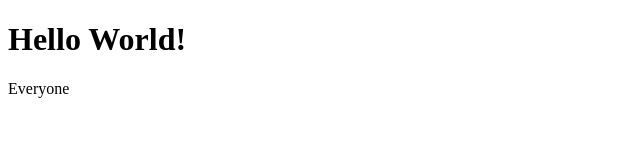
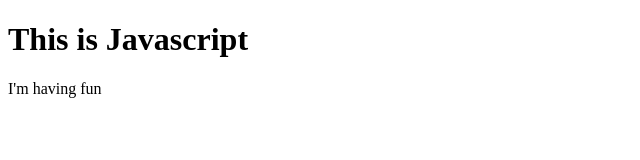
Before and after one commit to thibotouchcodes/Javascript-Week-4, a plain HTML site: page index.html in a window 1280 px wide. Shown: the whole page, without its empty margins (0-640 px from the left). Drawn offline with Linux system fonts and the light colour scheme.

Commit message:
edited javascript code

```diff
--- a/index.html
+++ b/index.html
@@ -4,11 +4,12 @@
         <link ref="stylesheet" type="text/css" href="style.css">
     </head>
         <body>
-            <h1 id="heading1">Hello World!</h1>
-            <p id="paragraph1">Everyone</p>
+            <h1 id="heading1"></h1>
+            <p id="paragraph1"></p>
 
             <script>
-                document.getElementById("heading1").innerhtml = ("This is Javascript");
+                document.getElementById("heading1").innerHTML = ("This is Javascript");
+                document.getElementById("paragraph1").innerHTML = ("I'm having fun");
             </script>
         </body>
 </html>
```
